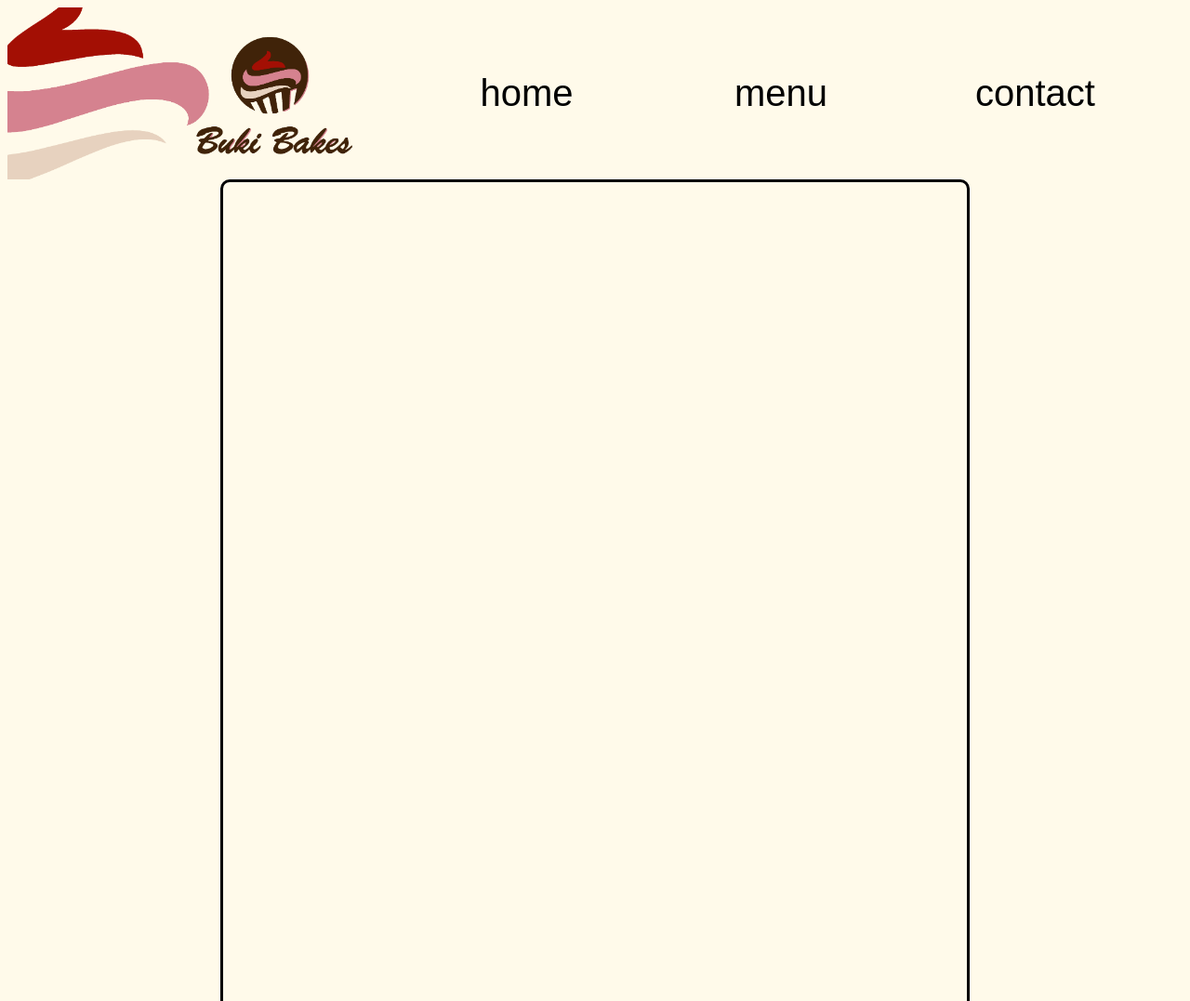
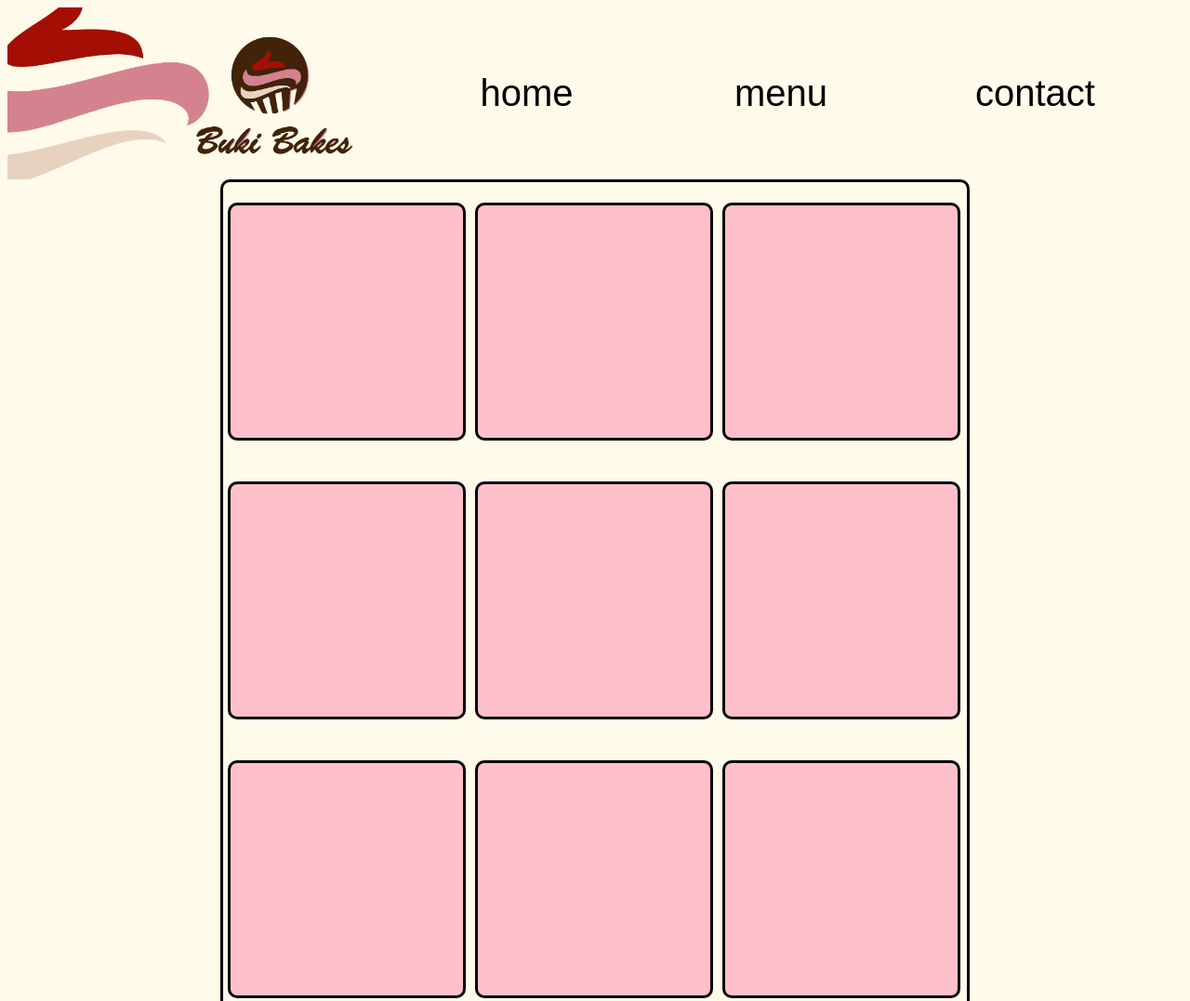
Before and after one commit to demial003/restaurant, a website built with webpack: page src/template.html in a window 1280 px wide. Shown: the top 1077 px of the page at 93% size. Built offline with nearby package versions, Linux system fonts and the light colour scheme.

Commit message:
create menu items

```diff
--- a/src/pages/menu.js
+++ b/src/pages/menu.js
@@ -1,8 +1,20 @@
 const render = () => {
   const container = document.getElementById("content");
+
   const menu = document.createElement("div");
   menu.classList.add("menu");
   container.appendChild(menu);
+
+  const createMenuItem = (name) => {
+    const item = document.createElement("div");
+    item.classList.add("item");
+    item.classList.add(name);
+    menu.appendChild(item);
+  };
+
+  for (let i = 0; i < 9; i++) {
+    createMenuItem("pizza");
+  }
 };
 
 export default render;
--- a/src/styles/style.css
+++ b/src/styles/style.css
@@ -64,11 +64,27 @@ button:hover {
 }
 
 .menu {
-  display: flex;
+  display: grid;
   align-self: center;
-  height: 1000px;
+  grid-template-columns: repeat(3, 266px);
+  grid-template-rows: repeat(3, 300px);
+  justify-items: center;
+  align-items: center;
+  grid-auto-flow: row;
+  height: 900px;
   width: 800px;
   border-radius: 10px;
   border-color: black;
   border-style: solid;
 }
+
+.item {
+  height: 250px;
+  width: 250px;
+  border: solid black;
+  border-radius: 10px;
+}
+
+.pizza {
+  background-color: pink;
+}
```
